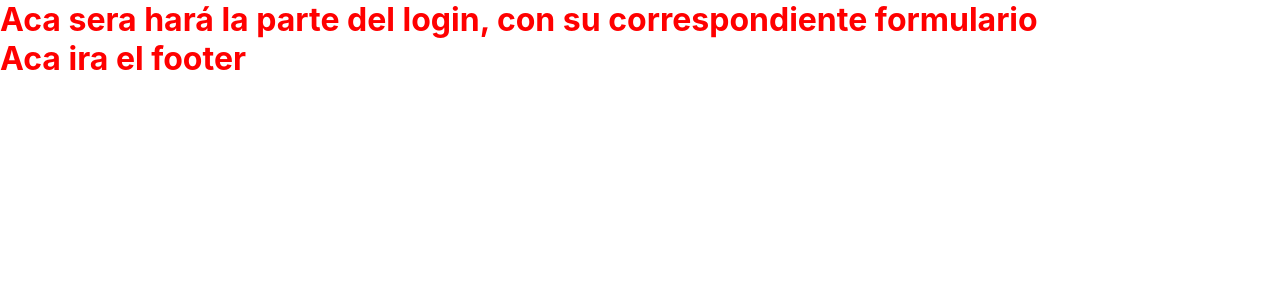
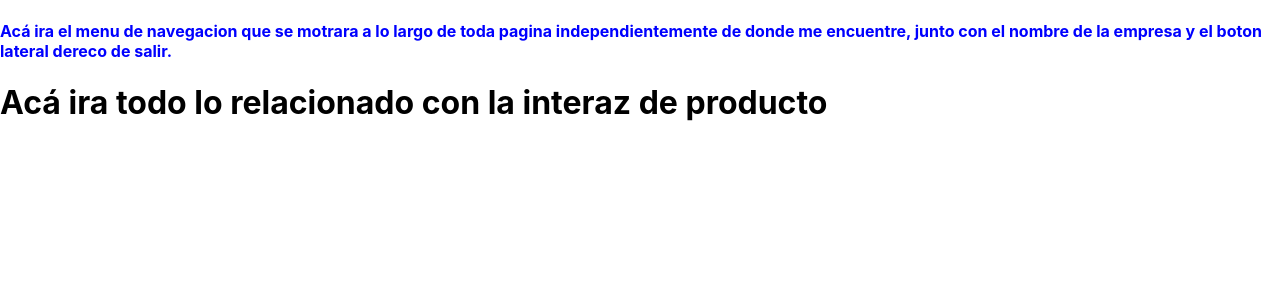
Before and after one commit to juanfed/night-developers, a React (Create React App) app: page /producto in a window 1280 px wide. Shown: the top 300 px of the page. Built offline with nearby package versions, Linux system fonts and the light colour scheme.

Commit message:
Reorganize y cree algunas paginas y estilos para esas paginas, ademas de usar react-router para poder permitir visualizar varias interfazes y quecada uno pueda trabjar en su interfaz sin alteral la del compañero

```diff
--- a/package.json
+++ b/package.json
@@ -8,6 +8,7 @@
     "@testing-library/user-event": "^12.1.10",
     "react": "^17.0.2",
     "react-dom": "^17.0.2",
+    "react-router-dom": "^5.3.0",
     "react-scripts": "4.0.3",
     "web-vitals": "^1.0.1"
   },
--- a/src/App.jsx
+++ b/src/App.jsx
@@ -1,21 +1,38 @@
-
-// importe de stilos de la pagina
-
-import 'styles/resect.css';
-import 'styles/stilosIndex.css';
-
 // dependencias
 
+import {
+  BrowserRouter as Router,
+  Switch,
+  Route,
+  Link
+} from "react-router-dom";
+
+
 import Index from 'pages';
-import Footer from 'components/Footer';
+import Login from 'pages/login';
+import Producto from 'pages/producto';
+
+
 
 
 function App() {
   return ( /*Aca se incluiran todas las paginas de nuestro sitio web */
     <div className="App">
-      <Index/>
+      <Router>
+        <Switch>
+          <Route path='/index'>
+            <Index />
+          </Route>
 
-      <Footer />
+          <Route path='/producto'>
+            <Producto />
+          </Route>
+
+          <Route path='/'>
+            <Login />
+          </Route>
+        </Switch>
+      </Router>
     </div>
   );
 }
--- a/src/components/Footer.jsx
+++ /dev/null
@@ -1,9 +0,0 @@
-function Footer(){
-    return(
-        <div>
-            <h1>Aca ira el footer</h1>
-        </div>
-    )
-}
-
-export default Footer;
--- a/src/components/Header.jsx
+++ b/src/components/Header.jsx
@@ -0,0 +1,10 @@
+import 'styles/header.css'
+function Header(){
+    return(
+        <div>
+            <h4>Acá ira el menu de navegacion que se motrara a lo largo de toda pagina independientemente de donde me encuentre, junto con el nombre de la empresa y el boton lateral dereco de salir.</h4>
+        </div>
+    )
+}
+
+export default Header;
--- a/src/pages/index.jsx
+++ b/src/pages/index.jsx
@@ -1,8 +1,16 @@
-// esta sera el index de la pagina, es decir (Lo que se muestra por defecto al ingresar a la pagina)
+// esta sera el index de la pagina, despues de ingresar al sistema ya sea como usuario o registrandose
+import 'styles/index.css';
+import Header from 'components/Header';
 function Index (){
     return(
         <div>
-            <h1>Aca sera hará la parte del login, con su correspondiente formulario</h1>
+            <Header />
+            <div>
+                <h1 className="index">esta sera el index de la pagina, despues de ingresar al sistema ya sea como usuario o registrandose, aca ira un contenido donde
+                    se ponga todo lo relacionado con la pagina como nombre de la empresa, fotos, y demas cosas.
+            </h1>
+            </div>
+
         </div>
     )
 }
--- /dev/null
+++ b/src/pages/login.jsx
@@ -0,0 +1,11 @@
+
+function Login(){
+    return(
+        <div>
+            <h1>Aca ira la pagina en donde se podra ingresar o registrarse para luego redirigirlo al home de la pagina.
+            </h1>
+        </div>
+    )
+}
+
+export default Login;
--- /dev/null
+++ b/src/pages/producto.jsx
@@ -0,0 +1,15 @@
+import Header from "components/Header";
+function Producto(){
+    return(
+        <div>
+            <Header />
+                <div>
+                    <h1>Acá ira todo lo relacionado con la interaz de producto</h1>
+                </div>
+
+        </div>
+    )
+}
+
+
+export default Producto;
--- /dev/null
+++ b/src/styles/header.css
@@ -0,0 +1,5 @@
+/* Aca ira el css del menu de navegacion */
+
+h4{
+    color: blue;
+}
--- a/src/styles/stilosIndex.css
+++ b/src/styles/index.css
@@ -1,5 +1,4 @@
 /*Aca iran los estilos de la pagina de inicio de secion y registro*/
-
-h1{
+.index{
     color: red;
 }
--- /dev/null
+++ b/src/styles/login.css
@@ -0,0 +1 @@
+/* Estilos del login */
```
Also changed, not shown: 1 other file (tests, documents, lock files or other folders).
